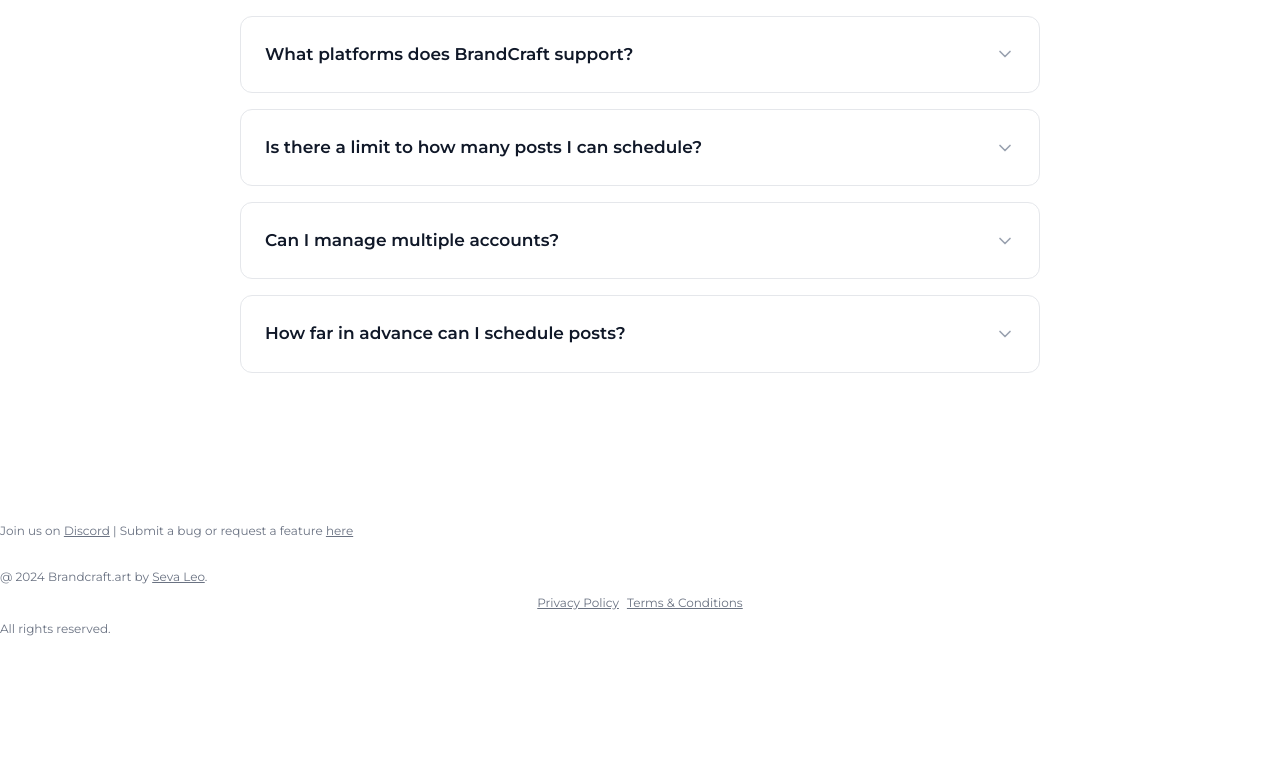
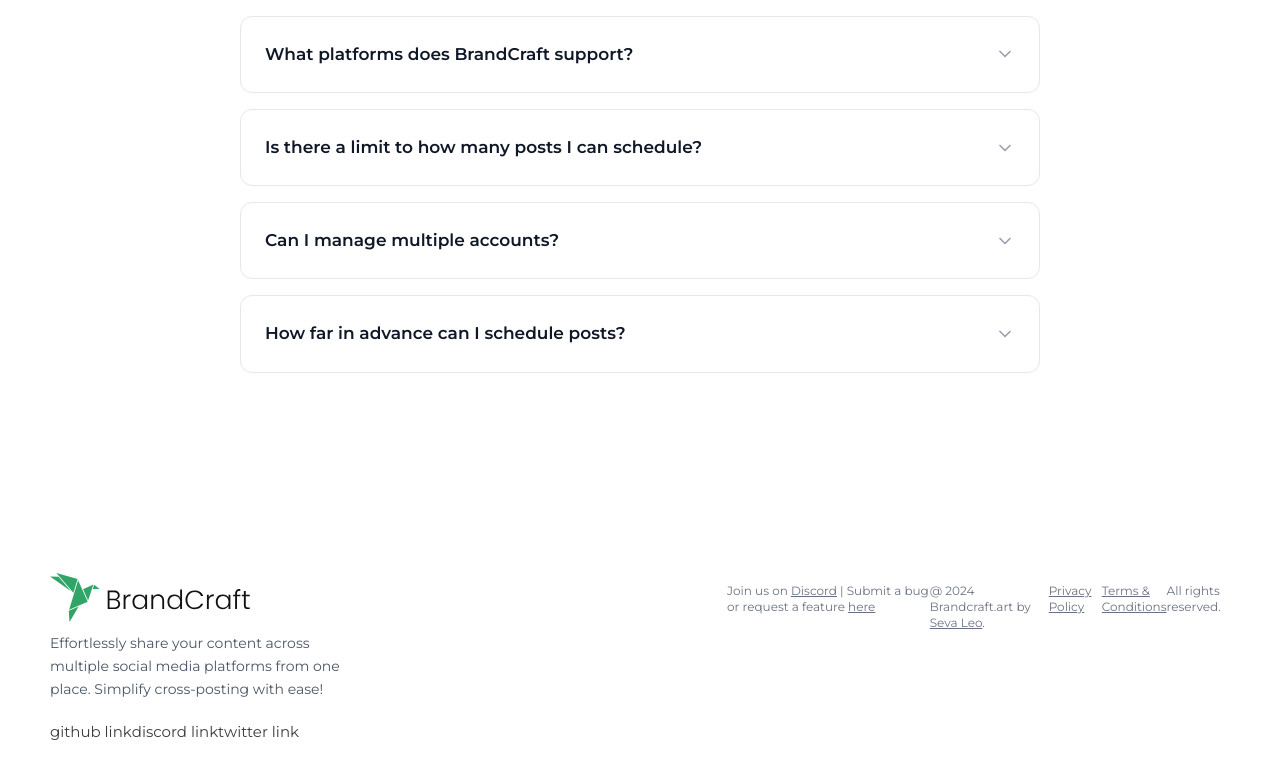
Before and after one commit to sevleo/BrandCraft, a Nuxt app in the folder frontend-nuxt/: page / in a window 1280 px wide. Shown: the part 4246-5025 px from the top of the page. Before the commit the page ends 4893 px from the top, so only its background shows below. Built offline with nearby package versions, Linux system fonts and the light colour scheme; no server answers.

Commit message:
added updated footer

```diff
--- a/frontend-nuxt/pages/index.vue
+++ b/frontend-nuxt/pages/index.vue
@@ -411,9 +411,31 @@
 
       <TestimonialsSection />
       <FaqSection />
-
+    </main>
     <!-- Privacy Policy Link -->
-      <footer class="privacy self-center max-xsm:mb-[150px] mt-[150px]">
+    <footer
+      class="privacy justify-center items-start flex h-[400px] pt-[100px] px-[50px]"
+    >
+      <div class="flex h-full w-full justify-start items-start">
+        <div class="flex flex-col justify-center items-start">
+          <img
+            src="@/public/perfect_logo_full.svg"
+            alt="BrandCraft Logo"
+            class="w-[200px] mb-[10px]"
+          />
+          <p
+            class="text-gray-600 text-[14px] leading-relaxed text-start w-[300px]"
+          >
+            Effortlessly share your content across multiple social media
+            platforms from one place. Simplify cross-posting with ease!
+          </p>
+          <div class="flex mt-[20px]">
+            <div>github link</div>
+            <div>discord link</div>
+            <div>twitter link</div>
+          </div>
+        </div>
+      </div>
       <p class="privacy mb-[30px] mt-[10px] text-xs text-gray-500">
         Join us on
         <a
@@ -451,7 +473,6 @@
         All rights reserved.
       </p>
     </footer>
-    </main>
   </div>
 </template>
 
```
Lines whose indentation alone changed are shown as unchanged.
